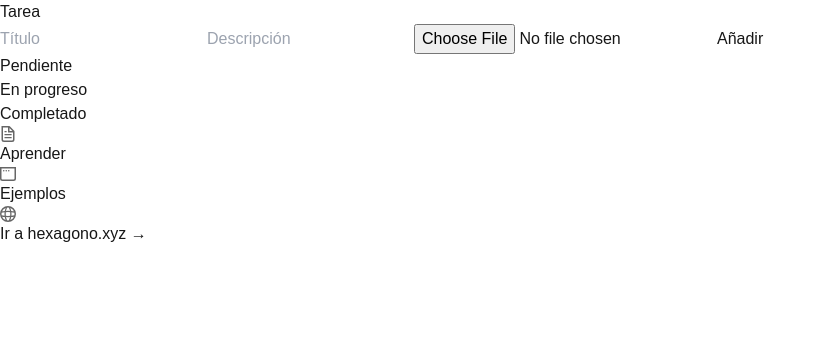
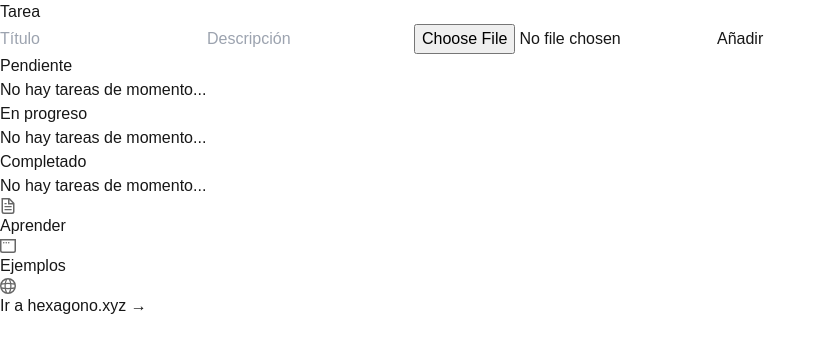
Before and after one commit to GRAMAPHENIA/Columne, a Next.js app: page / in a window 1280 px wide. Shown: the top 352 px of the page, without its empty margins (0-826 px from the left). Built offline with nearby package versions, Linux system fonts and the light colour scheme.

Commit message:
Mejora la columna de tareas para mostrar un mensaje cuando no hay tareas disponibles

```diff
--- a/src/components/TaskColumn.tsx
+++ b/src/components/TaskColumn.tsx
@@ -27,7 +27,7 @@ export const TaskColumn: React.FC<TaskColumnProps> = ({
 
   return (
     <div
-      className="kanban-column bg-gray-900/50 p-4 rounded-lg shadow-md flex-1 min-h-[200px]"
+      className="kanban-column bg-gray-900/50 p-4 rounded-lg shadow-md flex-1 min-w-[200px] space-y-4"
       onDragOver={handleDragOver}
       onDrop={handleDrop}
       aria-labelledby={`${column}-column`}
@@ -35,10 +35,14 @@ export const TaskColumn: React.FC<TaskColumnProps> = ({
       <h2 id={`${column}-column`} className="text-xl font-bold mb-4 text-white">
         {column}
       </h2>
-      <div className="task-list space-y-4">
-        {tasks.map((task) => (
-          <TaskCard key={task.id} task={task} onDelete={onDeleteTask} />
-        ))}
+      <div className="task-list">
+        {tasks.length === 0 ? (
+          <p className="text-gray-500">No hay tareas de momento...</p>
+        ) : (
+          tasks.map((task) => (
+            <TaskCard key={task.id} task={task} onDelete={onDeleteTask} />
+          ))
+        )}
       </div>
     </div>
   );
```
